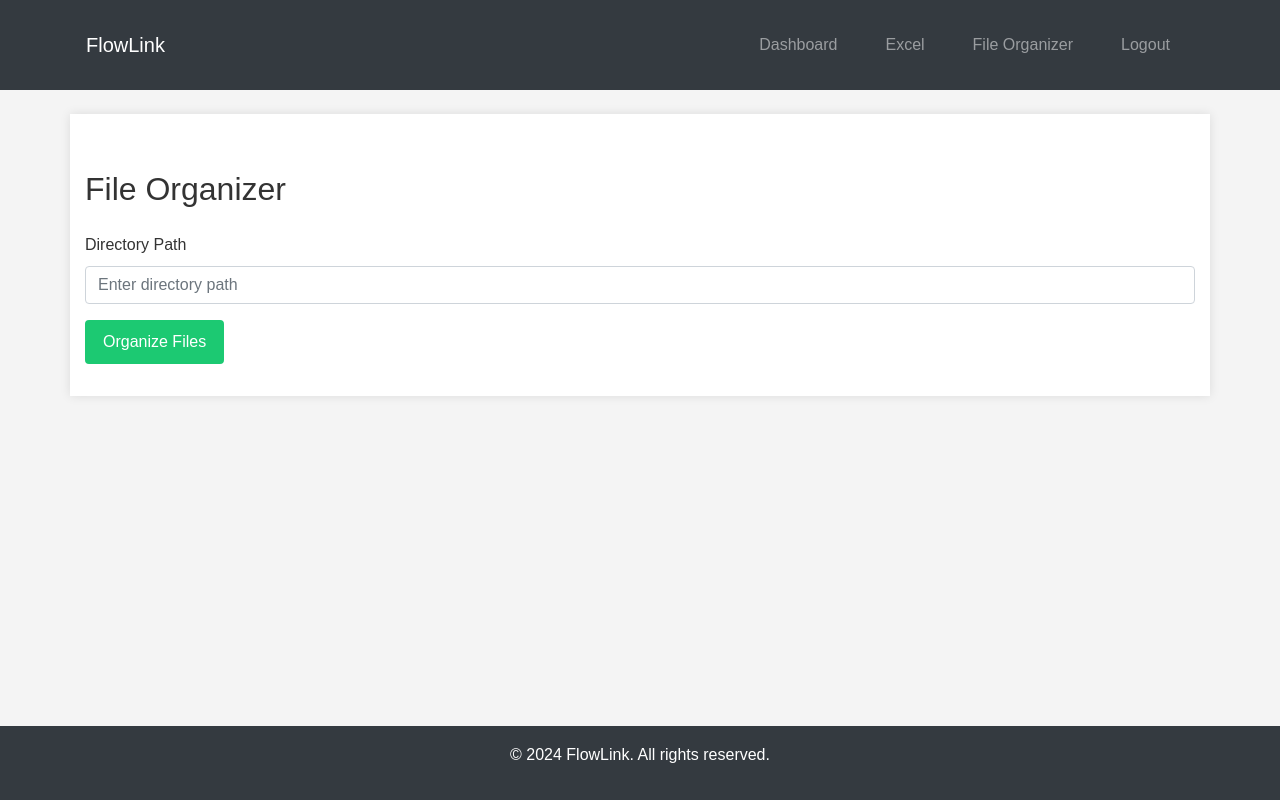
After one commit to SatyamPote/FlowLink, a Django app: page /file_organizer/ in a window 1280 px wide. The commit adds this page. Run offline with Django 4.2, Linux system fonts and the light colour scheme; some libraries are stand-ins or nearby versions.

Commit message:
File Organizer
Done

```diff
--- a/FlowLink/email_summary/templates/dashboard.html
+++ b/FlowLink/email_summary/templates/dashboard.html
@@ -16,8 +16,8 @@
         <div class="col-md-4 mb-4">
             <div class="card">
                 <div class="card-body text-center">
-                    <h3 class="card-title">Extract Emails</h3>
-                    <a href="{% url 'extract_emails' %}" class="btn btn-primary">Extract Emails</a>
+                    <h3 class="card-title">File Organizer</h3>
+                    <a href="{% url 'file_organizer' %}" class="btn btn-primary">Organize Files</a>
                 </div>
             </div>
         </div>
--- /dev/null
+++ b/FlowLink/email_summary/templates/file_organizer.html
@@ -0,0 +1,21 @@
+{% extends 'base.html' %}
+
+{% block title %}File Organizer - FlowLink{% endblock %}
+
+{% block content %}
+    <h2 class="my-4">File Organizer</h2>
+    <form method="post">
+        {% csrf_token %}
+        <div class="form-group">
+            <label for="directory">Directory Path</label>
+            <input type="text" class="form-control" id="directory" name="directory" placeholder="Enter directory path">
+        </div>
+        <button type="submit" class="btn btn-primary">Organize Files</button>
+    </form>
+    {% if success %}
+        <div class="alert alert-success mt-4">{{ success }}</div>
+    {% endif %}
+    {% if error %}
+        <div class="alert alert-danger mt-4">{{ error }}</div>
+    {% endif %}
+{% endblock %}
--- a/FlowLink/email_summary/templates/navbar.html
+++ b/FlowLink/email_summary/templates/navbar.html
@@ -7,6 +7,7 @@
         <ul class="navbar-nav ml-auto">
             <li class="nav-item"><a class="nav-link" href="{% url 'dashboard' %}">Dashboard</a></li>
             <li class="nav-item"><a class="nav-link" href="{% url 'excel_view' %}">Excel</a></li>
+            <li class="nav-item"><a class="nav-link" href="{% url 'file_organizer' %}">File Organizer</a></li>
             <li class="nav-item"><a class="nav-link" href="{% url 'logout' %}">Logout</a></li>
         </ul>
     </div>
--- a/FlowLink/email_summary/urls.py
+++ b/FlowLink/email_summary/urls.py
@@ -12,4 +12,5 @@ urlpatterns = [
     path('excel/', main_views.excel_view, name='excel_view'),
     path('download_json/', main_views.download_json, name='download_json'),
     path('download_csv/', main_views.download_csv, name='download_csv'),
+    path('file_organizer/', main_views.file_organizer_view, name='file_organizer'),
 ]
--- a/FlowLink/email_summary/views.py
+++ b/FlowLink/email_summary/views.py
@@ -1,3 +1,5 @@
+import os
+import shutil
 import imaplib
 import email
 from email.header import decode_header
@@ -6,7 +8,6 @@ import json
 from django.shortcuts import render, redirect
 from django.contrib.auth import authenticate, login as auth_login, logout as auth_logout
 from django.contrib.auth.forms import AuthenticationForm, UserCreationForm
-from social_django.utils import psa
 from django.conf import settings
 from django.http import HttpResponse
 from pathlib import Path
@@ -41,14 +42,6 @@ def dashboard(request):
 
 def logout_view(request):
     auth_logout(request)
-    return redirect('login')
-
-@psa('social:complete')
-def authorize(request, backend):
-    user = request.backend.do_auth(request.GET.get('code'))
-    if user:
-        auth_login(request, user)
-        return redirect('dashboard')
     return redirect('login')
 
 def excel_view(request):
@@ -118,3 +111,41 @@ def download_csv(request):
     df.to_csv(path_or_buf=response, index=False)
 
     return response
+
+def file_organizer_view(request):
+    if request.method == 'POST':
+        directory = request.POST.get('directory')
+        if not os.path.isdir(directory):
+            return render(request, 'file_organizer.html', {'error': 'Invalid directory'})
+
+        extensions = {
+            'Documents': ['.pdf', '.doc', '.docx', '.txt'],
+            'Images': ['.jpg', '.jpeg', '.png', '.gif', '.bmp'],
+            'Audio': ['.mp3', '.wav', '.aac'],
+            'Video': ['.mp4', '.avi', '.mkv'],
+            'Archives': ['.zip', '.rar', '.tar'],
+            'Others': []
+        }
+
+        for filename in os.listdir(directory):
+            file_path = os.path.join(directory, filename)
+            if os.path.isfile(file_path):
+                file_ext = os.path.splitext(filename)[1].lower()
+                moved = False
+                for folder, exts in extensions.items():
+                    if file_ext in exts:
+                        folder_path = os.path.join(directory, folder)
+                        if not os.path.exists(folder_path):
+                            os.makedirs(folder_path)
+                        shutil.move(file_path, os.path.join(folder_path, filename))
+                        moved = True
+                        break
+                if not moved:
+                    other_folder_path = os.path.join(directory, 'Others')
+                    if not os.path.exists(other_folder_path):
+                        os.makedirs(other_folder_path)
+                    shutil.move(file_path, os.path.join(other_folder_path, filename))
+
+        return render(request, 'file_organizer.html', {'success': 'Files organized successfully!'})
+
+    return render(request, 'file_organizer.html')
```
Also changed, not shown: FlowLink/emails/templates/emails/excel.html (+14 -8 lines), FlowLink/db.sqlite3.
